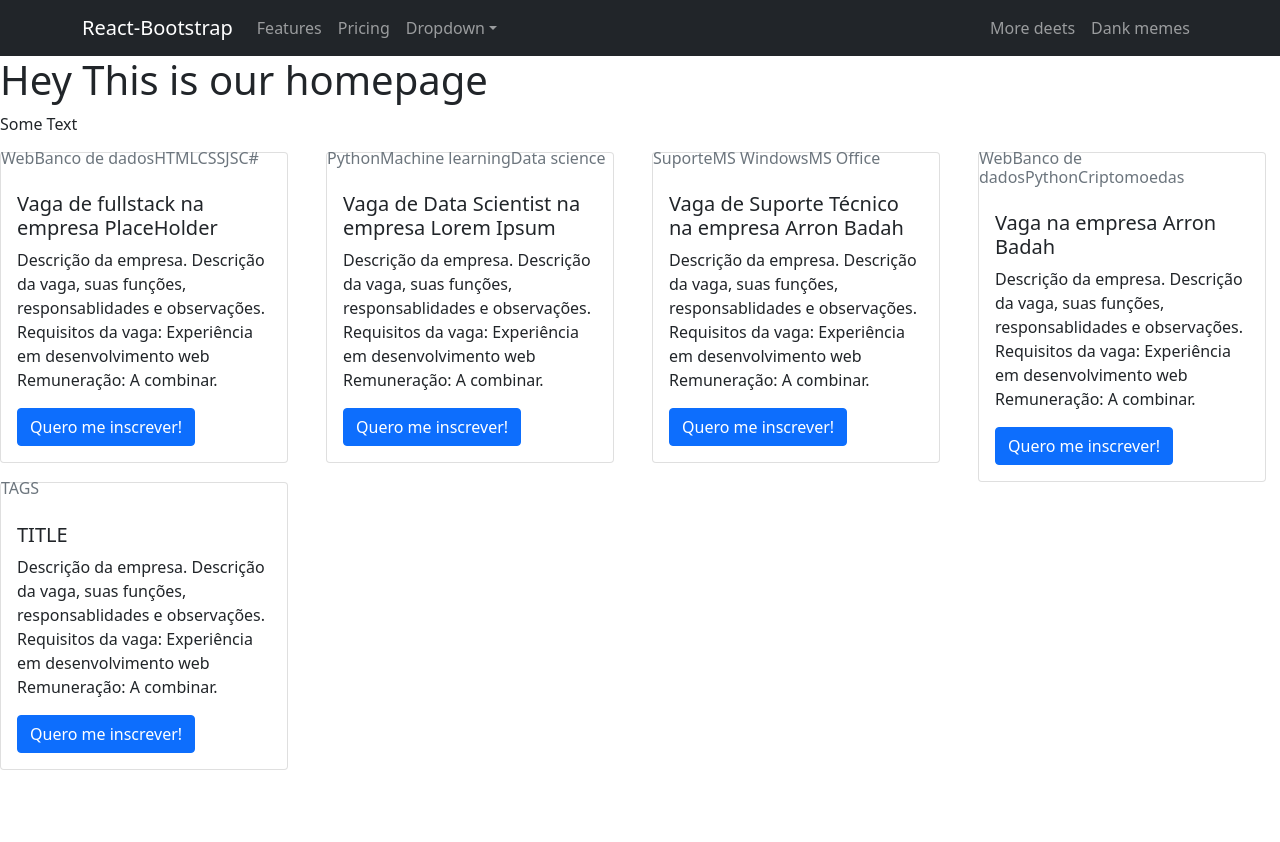
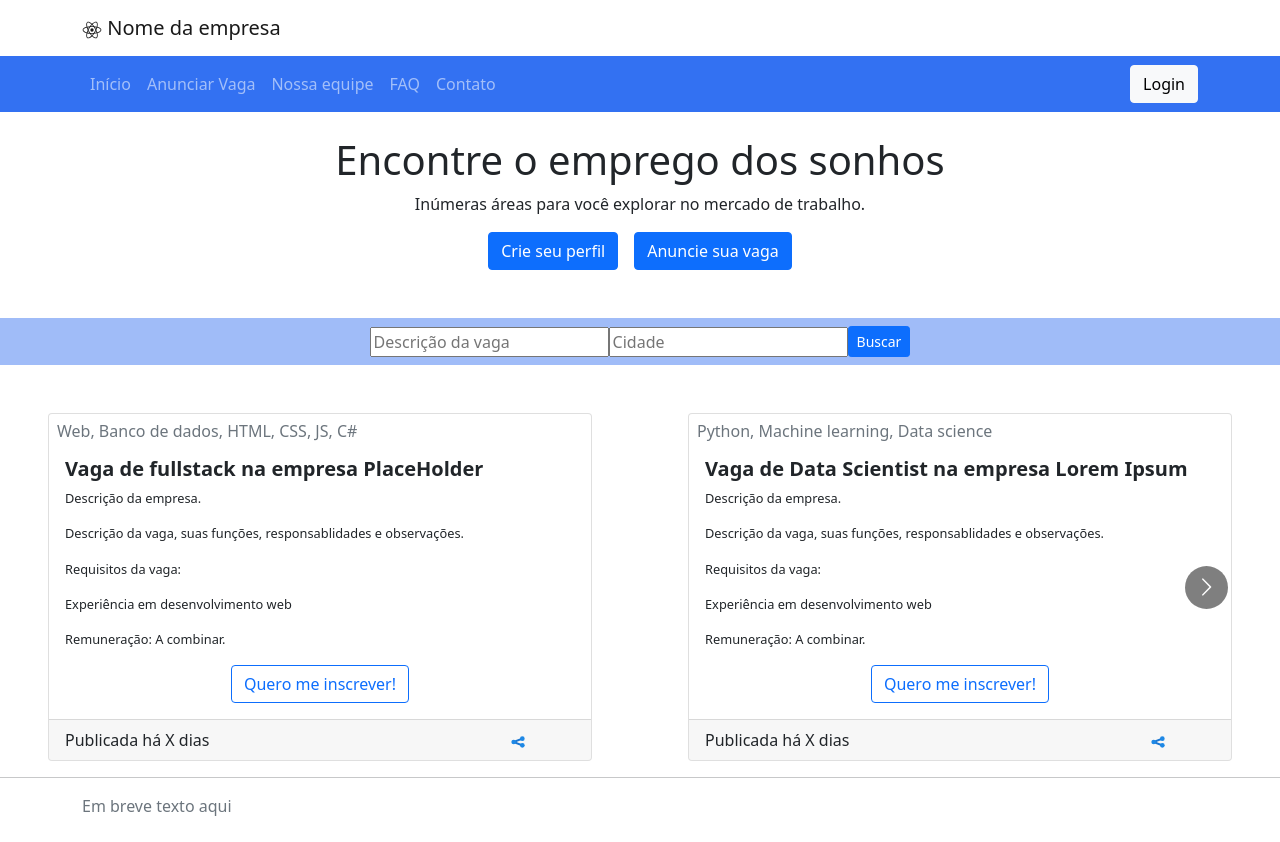
Before and after one commit to lzacchi/INE5646, a React (Create React App) app in the folder frontend/: page / in a window 1280 px wide. Before the commit the page ends 800 px from the top, so only its background shows below. Built offline with nearby package versions, Linux system fonts and the light colour scheme.

Commit message:
feat: add some styles, carousel and more.
Add new lib to handle carousel.
Add some style to JobCard, Navbar, HomePage.
Add search navbar between content header and jobcard carousel.

```diff
--- a/frontend/package.json
+++ b/frontend/package.json
@@ -18,6 +18,8 @@
     "react-bootstrap": "^1.6.1",
     "react-dom": "^17.0.2",
     "react-hot-loader": "^4.13.0",
+    "react-icons": "^4.2.0",
+    "react-multi-carousel": "^2.6.5",
     "react-router-dom": "^5.2.1",
     "react-scripts": "4.0.3",
     "tslint": "^6.1.3",
--- a/frontend/src/components/footer.tsx
+++ b/frontend/src/components/footer.tsx
@@ -1,6 +1,12 @@
 import React from 'react'
+import { Container } from 'react-bootstrap';
 export default function Footer() {
     return (
-        <>
-        </>);
+        <footer>
+            <hr />
+            <Container>
+                <span className="text-muted">Em breve texto aqui</span>
+            </Container>
+        </footer>
+            );
 }
--- a/frontend/src/components/jobcard.tsx
+++ b/frontend/src/components/jobcard.tsx
@@ -1,19 +1,37 @@
 import React from 'react';
-import { Card, Button } from "react-bootstrap";
+import { Card, Button, Col, Row } from "react-bootstrap";
 import { jobDataType } from "../models/types";
+import { FcShare } from "react-icons/fc"
 
-export default function JobCard(props):JSX.Element {
-    const jobData:jobDataType = props.jobData;
-    console.log("jobcard debug", jobData);
-    return(
-        <Card style={{ width: '18rem' }}>
-            <Card.Subtitle className="mb-2 text-muted">{jobData.jobTags}</Card.Subtitle>
-            <Card.Body>
-                <Card.Title>{jobData.jobTitle}</Card.Title>
-                <Card.Text>{jobData.jobDescription}
-                </Card.Text>
-                <Button variant="primary" href={`/joboffer/${jobData.jobId}`}>Quero me inscrever!</Button>
-            </Card.Body>
-            </Card>
-    );
+export default function JobCard(props): JSX.Element {
+  const jobData: jobDataType = props.jobData;
+
+  // Utils
+  function handleMultilineString(mlstring: string) {
+    return mlstring.split("\n").map((line: string) => <p>{line}</p>);
+  }
+
+  return (
+    <Card className="align-items-stretch">
+      <Card.Subtitle className="m-2 mb-0 text-muted">{jobData.jobTags.join(", ")}</Card.Subtitle>
+      <Card.Body style={{ minHeight: "250px" }}>
+        <Card.Title style={{ fontWeight: "bolder" }}>{jobData.jobTitle}</Card.Title>
+        <Card.Text style={{ fontWeight: "lighter", fontSize: "0.8rem" }}>{handleMultilineString(jobData.jobDescription)}
+        </Card.Text>
+        <div className="text-center">
+          <Button variant="outline-primary" href={`/joboffer/${jobData.jobId}`}>Quero me inscrever!</Button>
+        </div>
+      </Card.Body>
+      <Card.Footer >
+        <Row>
+          <Col xs={10}>
+            <div >Publicada há X dias</div>
+          </Col>
+          <Col>
+            <FcShare />
+          </Col>
+        </Row>
+      </Card.Footer>
+    </Card>
+  );
 }
--- a/frontend/src/components/navbar.tsx
+++ b/frontend/src/components/navbar.tsx
@@ -1,31 +1,32 @@
 import React from 'react';
-import { Navbar, Container, Nav, NavDropdown } from 'react-bootstrap';
+import { Navbar, Container, Nav, NavDropdown, Button } from 'react-bootstrap';
+import { IoLogoReact } from "react-icons/io5";
 
 export default function NavBar() {
-    return (
-    <Navbar collapseOnSelect expand="lg" bg="dark" variant="dark">
+  return (<div>
+    <Navbar bg="white" style={{backgroundColor: "#ECF2FE"}}>
       <Container>
-        <Navbar.Brand href="#home">React-Bootstrap</Navbar.Brand>
+        <Navbar.Brand href="#home">
+          <IoLogoReact /> Nome da empresa
+        </Navbar.Brand>
+      </Container>
+    </Navbar>
+    <Navbar collapseOnSelect expand="lg" variant="dark" style={{backgroundColor: "#3371F2"}}>
+      <Container>
         <Navbar.Toggle aria-controls="responsive-navbar-nav" />
         <Navbar.Collapse id="responsive-navbar-nav">
           <Nav className="me-auto">
-            <Nav.Link href="#features">Features</Nav.Link>
-            <Nav.Link href="#pricing">Pricing</Nav.Link>
-            <NavDropdown title="Dropdown" id="collasible-nav-dropdown">
-                <NavDropdown.Item href="#action/3.1">Action</NavDropdown.Item>
-                <NavDropdown.Item href="#action/3.2">Another action</NavDropdown.Item>
-                <NavDropdown.Item href="#action/3.3">Something</NavDropdown.Item>
-                <NavDropdown.Divider />
-                <NavDropdown.Item href="#action/3.4">Separated link</NavDropdown.Item>
-            </NavDropdown>
+            <Nav.Link href="/">Início</Nav.Link>
+            <Nav.Link href="/anunciar">Anunciar Vaga</Nav.Link>
+            <Nav.Link href="/equipe">Nossa equipe</Nav.Link>
+            <Nav.Link href="/faq">FAQ</Nav.Link>
+            <Nav.Link href="/contato">Contato</Nav.Link>
           </Nav>
           <Nav>
-            <Nav.Link href="#deets">More deets</Nav.Link>
-            <Nav.Link eventKey={2} href="#memes">
-                Dank memes
-            </Nav.Link>
+            <Button variant="light">Login</Button>
           </Nav>
         </Navbar.Collapse>
       </Container>
-</Navbar>)
+    </Navbar>
+  </div>)
 }
--- a/frontend/src/pages/homepage.tsx
+++ b/frontend/src/pages/homepage.tsx
@@ -1,30 +1,71 @@
 import React, { useState } from "react";
-import { Col, Row, Card } from "react-bootstrap";
-
-import { jobDataType } from "./../models/types";
+import { Button, Col, Navbar, Row } from "react-bootstrap";
+import Carousel from "react-multi-carousel";
+import "react-multi-carousel/lib/styles.css";
 import JobCard from "../components/jobcard";
 import { getAllJobsOffers } from "../services/api";
+import { jobDataType } from "./../models/types";
+import Footer from "../components/footer";
 
 export default function HomePage() {
+  const responsive = {
+    superLargeDesktop: {
+      // the naming can be any, depends on you.
+      breakpoint: { max: 4000, min: 3000 },
+      items: 5
+    },
+    desktop: {
+      breakpoint: { max: 3000, min: 1024 },
+      items: 3
+    },
+    tablet: {
+      breakpoint: { max: 1024, min: 464 },
+      items: 2
+    },
+    mobile: {
+      breakpoint: { max: 464, min: 0 },
+      items: 1
+    }
+  };
+
   const jobListResponse = getAllJobsOffers();
   const [jobList, setJobList] = useState<jobDataType[]>(jobListResponse || []);
-
-  return (
-    <div id="homepage-wrapper">
-      <h1>Hey This is our homepage</h1>
-      <p>Some Text</p>
-      <Row>
+  const searchJobBar = <></>;
+  const contentHeader = <>
+    <Row style={{textAlign: "center"}}>
+      <Col>
+      <h1>Encontre o emprego dos sonhos</h1>
+      <p>Inúmeras áreas para você explorar no mercado de trabalho.</p>
+      <div>
+        <Button className="mx-2">Crie seu perfil</Button>
+        <Button className="mx-2">Anuncie sua vaga</Button>
+      </div>
+      </Col>
+    </Row>
+  </>;
+  const jobCarousel =
+  <Carousel responsive={responsive}>
     {/* If job list is empty display some error text, else map jobs to jobCard */}
     {jobList.length <= 0 ? (
-          <h1>Empty</h1>
+      <div><h3>Empty</h3></div>
       ) : (
         jobList.map((data: jobDataType) => (
-            <Col>
+          <div className="mx-5">
             <JobCard jobData={data} />
-            </Col>
+          </div>
       ))
       )}
-      </Row>
+  </Carousel>;
+  return (
+    <div id="homepage-wrapper" className="my-4">
+      {contentHeader}
+      <Navbar className="my-5 justify-content-center" expand="lg" variant="dark" style={{backgroundColor: "#A0BCF8"}}>
+        <input  type="text" placeholder="Descrição da vaga" />
+        <input  type="text" placeholder="Cidade" />
+        <Button size="sm">Buscar</Button>
+      </Navbar>
+      {jobCarousel}
+      <Footer/>
     </div>
   );
 }
```
Also changed, not shown: 2 other files (tests, documents, lock files or other folders). Lines whose indentation alone changed are shown as unchanged.
